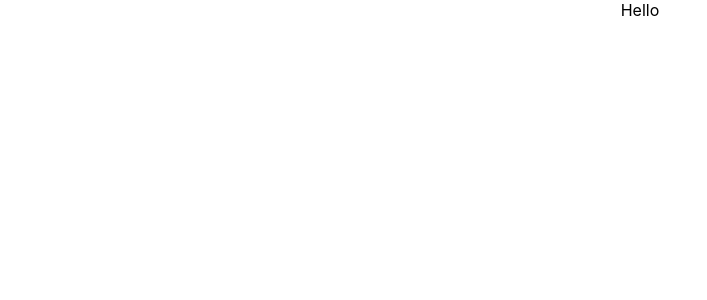
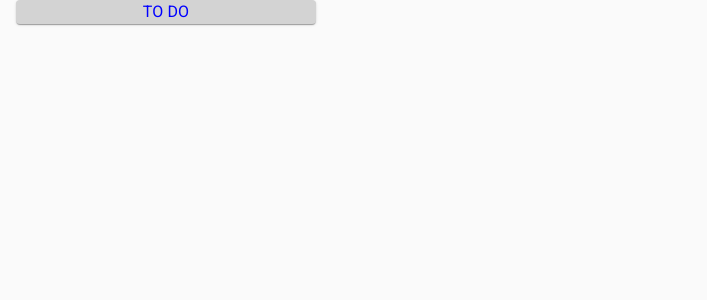
Before and after one commit to lutfullahcelenk/trello-clone-app, a React (Create React App) app: page / in a window 1280 px wide. Shown: the top 300 px of the page, without its empty margins (0-707 px from the left). Built offline with nearby package versions, Linux system fonts and the light colour scheme.

Commit message:
Header section is done and theme is implemented

```diff
--- a/src/App.js
+++ b/src/App.js
@@ -1,9 +1,12 @@
 import './App.css';
+import List from "./components/List";
 
 function App() {
   return (
     <div className="App">
-      Hello
+
+        <List />
+
     </div>
   );
 }
--- /dev/null
+++ b/src/components/List.js
@@ -0,0 +1,29 @@
+import React from 'react';
+import { CssBaseline, Paper, Typography } from '@material-ui/core';
+import { makeStyles } from '@material-ui/core';
+
+const useStyle = makeStyles((theme) => ({
+    //theme's spacing default value : 8px
+    root: {
+        width: "300px",
+        backgroundColor: "lightgray",
+        color: "blue",
+        marginLeft: theme.spacing(2)
+    },
+
+}))
+
+const List = () => {
+    const classes = useStyle()
+    return (
+        <div>
+            <Paper className={classes.root}>
+                <CssBaseline />
+                <Typography>TO DO</Typography>
+            </Paper>
+
+        </div>
+    )
+}
+
+export default List
```
